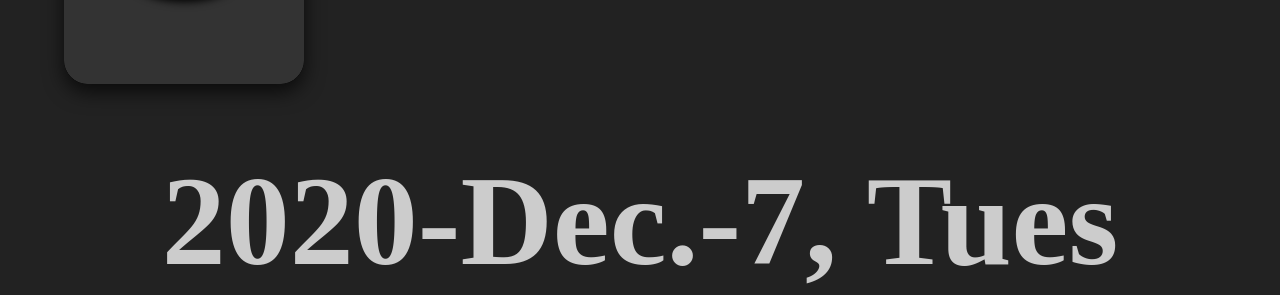
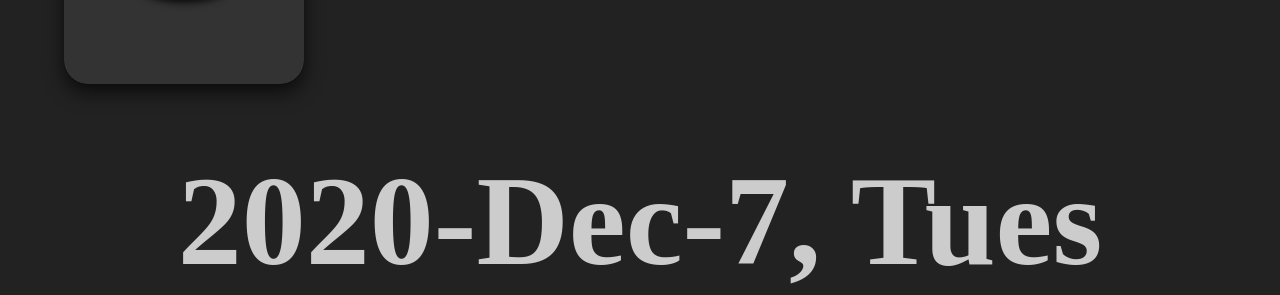
Before and after one commit to Zyjacya-In-love/flipclock-webpage, a plain HTML site: page index.html in a window 1280 px wide. Shown: the part 740-1035 px from the top of the page. Drawn offline with Linux system fonts and the light colour scheme.

Commit message:
rm /./ after some month str in index.html

```diff
--- a/index.html
+++ b/index.html
@@ -35,7 +35,7 @@
 					showSeconds: false
 				});
 			});
-			var month = ['Jan.', 'Feb.', 'Mar.', 'Apr.', 'May', 'June', 'July', 'Aug.', 'Sept.', 'Oct.', 'Nov.', 'Dec.'];
+			var month = ['Jan', 'Feb', 'Mar', 'Apr', 'May', 'June', 'July', 'Aug', 'Sept', 'Oct', 'Nov', 'Dec'];
 			var week = ['Mon', 'Tues', 'wed', 'Thur', 'Fri', 'Sat', 'Sun'];
 			var d = new Date();
 			// document.getElementById('ShowDate').innerHTML = d.getFullYear() + "年" +(d.getMonth() + 1) + "月" + d.getDate() + "日" + ' 星期'+'日一二三四五六'.charAt(new Date().getDay());
```
